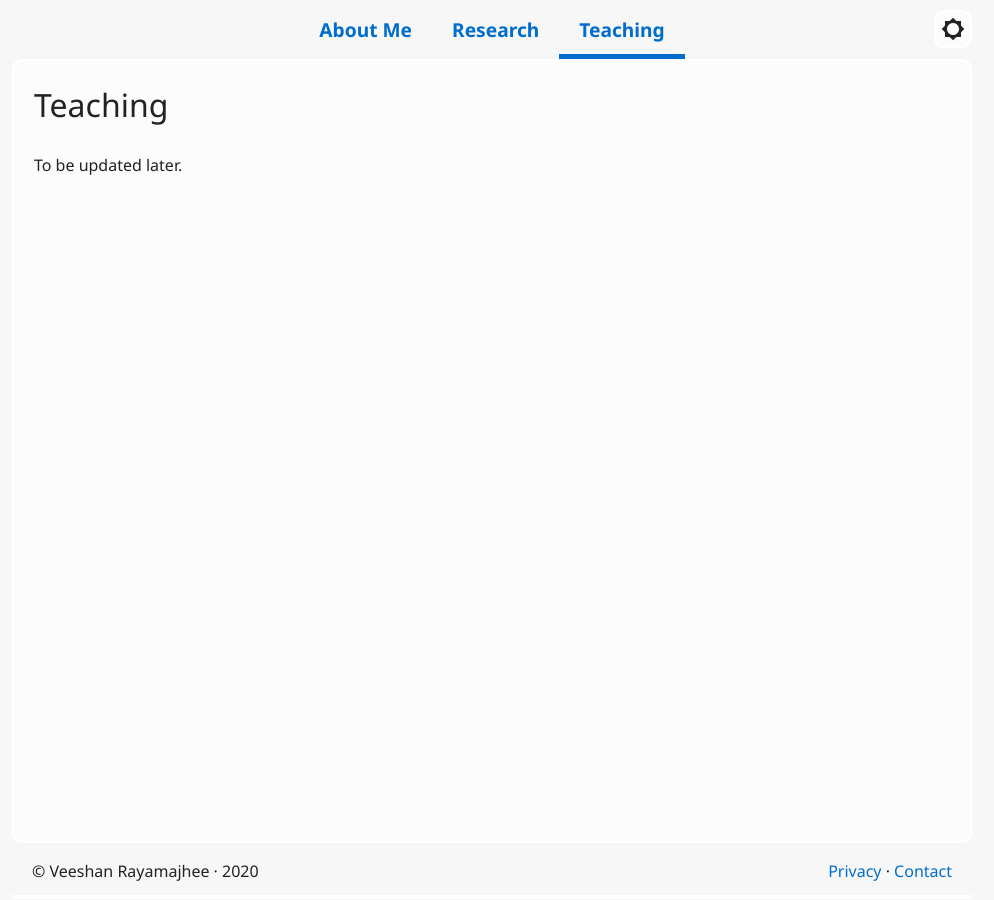
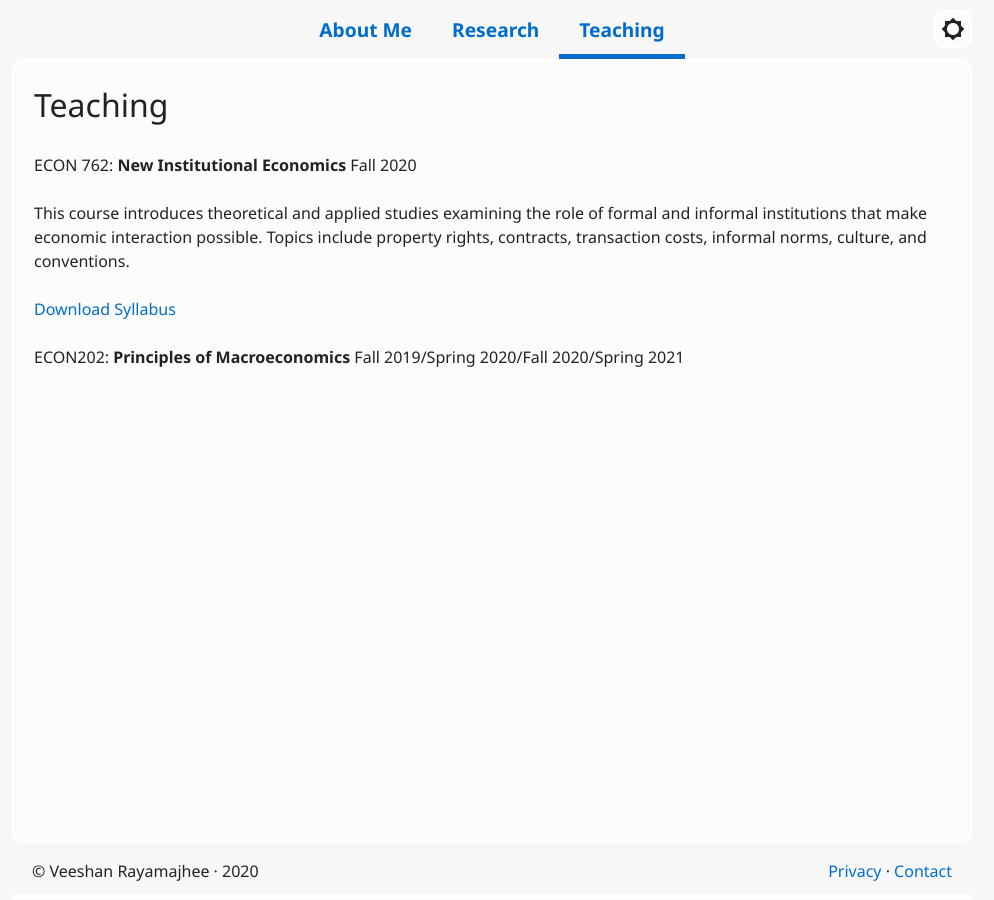
Before and after one commit to veeshanr/veeshanr.github.io, a Jekyll site: the page built from pages/teaching.md, in a window 1280 px wide. Shown: the whole page, without its empty margins (148-1142 px from the left). Built offline with Jekyll 4.4.1, drawn with Linux system fonts in a browser that asks for light colours.

Commit message:
Update teaching.md

```diff
--- a/pages/teaching.md
+++ b/pages/teaching.md
@@ -5,4 +5,15 @@ navbar-index: 2
 title: Teaching
 ---
 
-To be updated later.
+
+ECON 762: **New Institutional Economics**
+Fall 2020
+
+This course introduces theoretical and applied studies examining the role of formal and informal
+institutions that make economic interaction possible. Topics include property rights, contracts,
+transaction costs, informal norms, culture, and conventions.
+
+[Download Syllabus](files/ECON762.pdf)
+
+ECON202: **Principles of Macroeconomics**
+Fall 2019/Spring 2020/Fall 2020/Spring 2021
```
